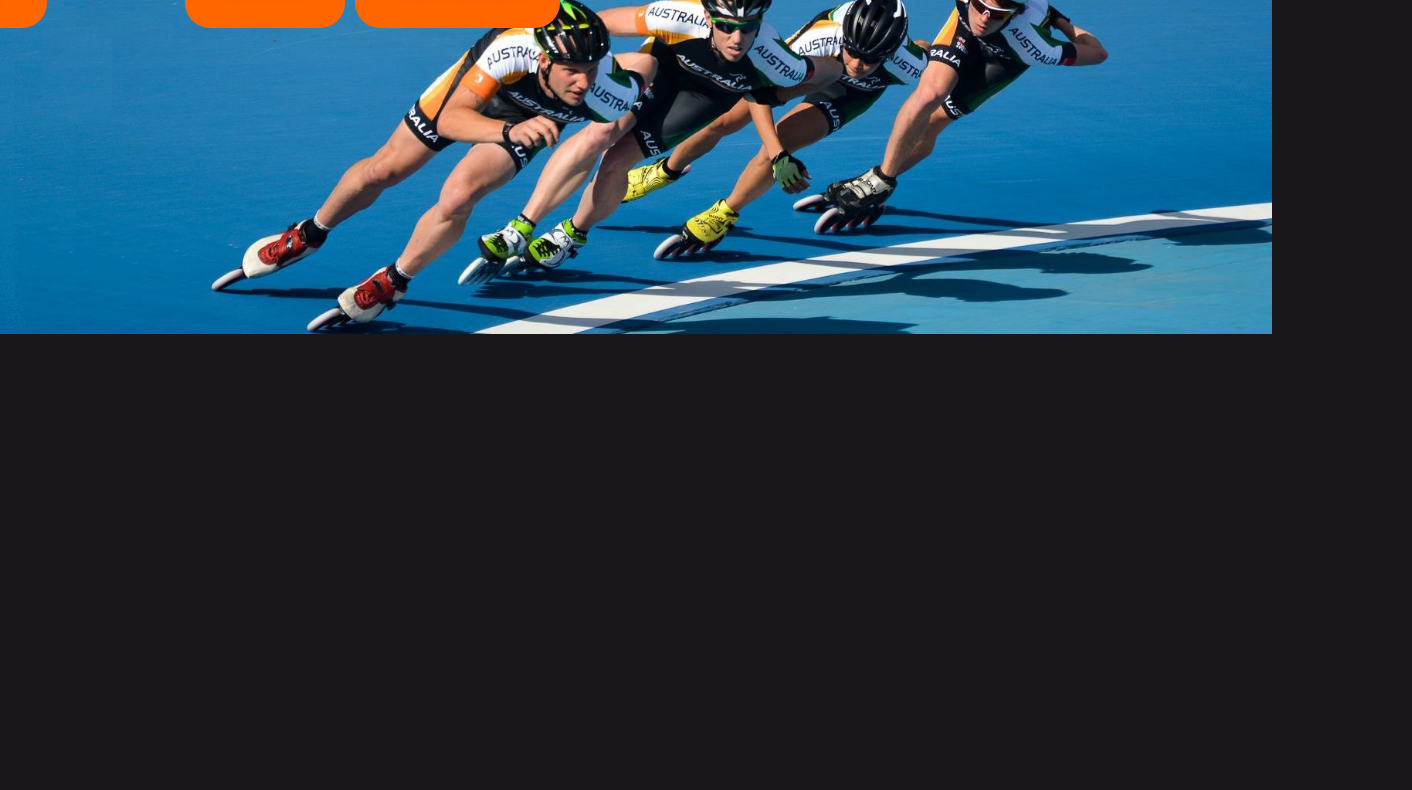
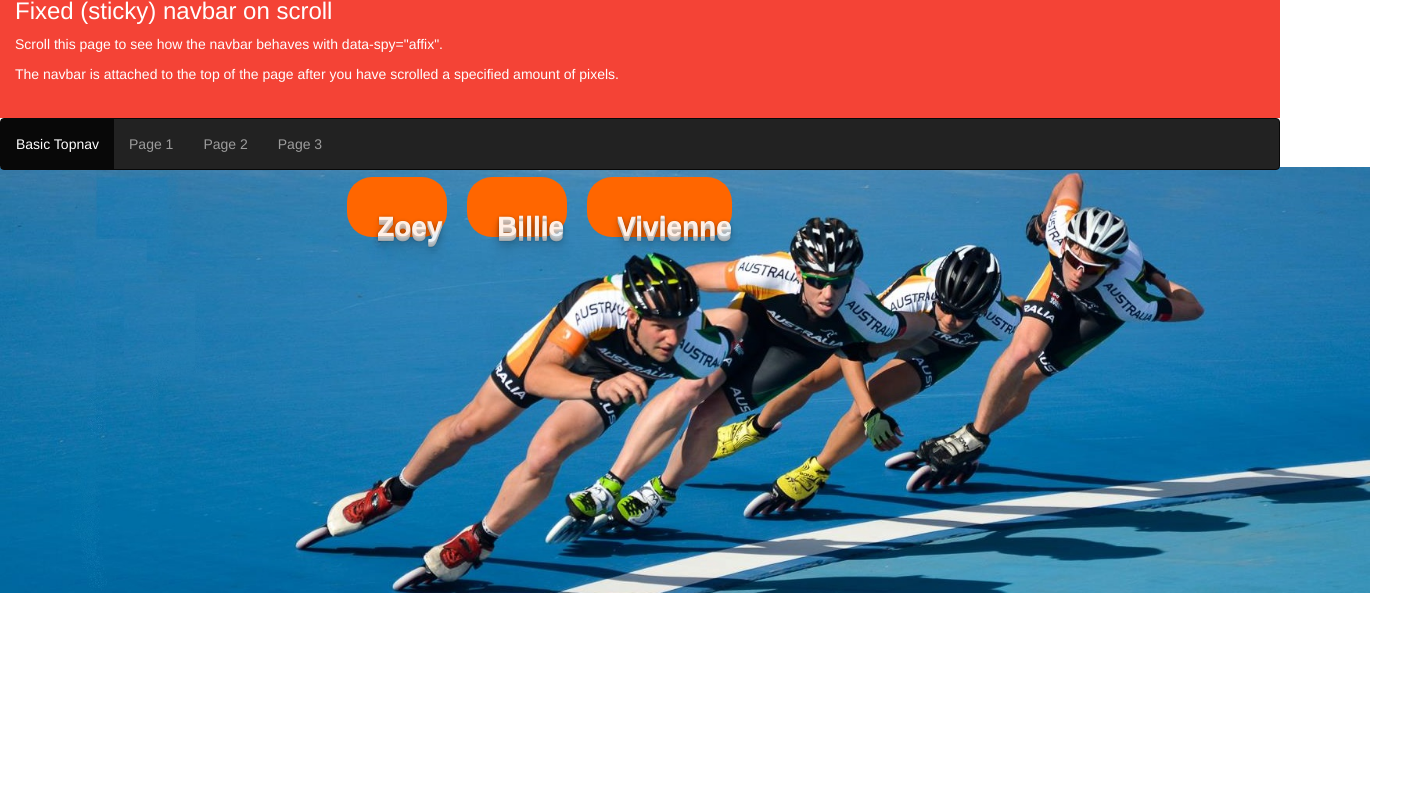
Before and after one commit to edstar99/edstar99.github.io, a plain HTML site: page index.html in a window 1280 px wide. Shown: the part 82-872 px from the top of the page, 1412 px wide, since content can reach past the window. Drawn offline with nearby package versions, Linux system fonts and the light colour scheme; grey boxes are pictures that could not be loaded.

Commit message:
getting there

```diff
--- a/index.html
+++ b/index.html
@@ -9,15 +9,30 @@
 <html>
 <head>
 
-
+<meta charset="utf-8">
+<meta name="viewport" content="width=device-width, initial-scale=1">
+<link rel="stylesheet" href="http://maxcdn.bootstrapcdn.com/bootstrap/3.3.6/css/bootstrap.min.css">
 <script src="https://ajax.googleapis.com/ajax/libs/jquery/1.12.2/jquery.min.js"></script>
+<script src="http://maxcdn.bootstrapcdn.com/bootstrap/3.3.6/js/bootstrap.min.js"></script>
 
 <style>
+body{
+    overflow-x: hidden;
+}
+
+.affix {
+    top: 0;
+    width: 100%;
+}
+
+.affix + .container-fluid {
+    padding-top: 70px;
+}
+
 .check{
 
-    margin:-1% -10%;
+    margin:-3% -3%;
     width: 110%;
-    left: -100px;
     height: 3000px;
     background-image: url('10518308_10154710135140234_5676369808346035648_o.jpg');
     background-repeat: no-repeat;
@@ -26,6 +41,13 @@
 
 
 }
+.check2{
+
+    margin:2.5% 3%;
+    width: 100%;
+
+}
+
 .fixed-ratio-resize { /* basic responsive img */
 	width: 110%;
       margin:0px;
@@ -36,7 +58,7 @@
 }
 
 .txt {
-   position: absolute;
+
    opacity: 0.9;
    left: 40px;
    top: 30px;
@@ -54,13 +76,12 @@
 
 .divBillie{
 
-    position: fixed;
+
     border-radius: 25px;
     opacity: 1.0;
-    left: 180px;
     width: 100px;
     height: 50px;
-    margin: 5px;
+    margin: 10px;
     float: left;
     padding: 30px;
     text-align: center;
@@ -68,12 +89,13 @@
 }
 .divZoey{
 
-    position: absolute;
+
     border-radius: 25px;
     opacity: 1.0;
+    left: 10px;
     width: 100px;
     height: 50px;
-    margin: 5px;
+    margin: 10px;
     float: left;
     padding: 30px;
     text-align: center;
@@ -81,13 +103,13 @@
 }
 .divVivienne{
 
-    position: absolute;
+
     border-radius: 25px;
     opacity: 1.0;
     width: 145px;
     left: 350px;
     height: 50px;
-    margin: 5px;
+    margin: 10px;
     float: left;
     padding: 30px;
     text-align: center;
@@ -97,12 +119,31 @@
 </style>
 </head>
 <body bgcolor="#1A171B">
+
+<div class="container-fluid" style="background-color:#F44336;color:#fff;height:200px;">
+  <h1>Bootstrap Affix Example</h1>
+  <h3>Fixed (sticky) navbar on scroll</h3>
+  <p>Scroll this page to see how the navbar behaves with data-spy="affix".</p>
+  <p>The navbar is attached to the top of the page after you have scrolled a specified amount of pixels.</p>
+</div>
+
+<nav class="navbar navbar-inverse" data-spy="affix" data-offset-top="197">
+  <ul class="nav navbar-nav">
+    <li class="active"><a href="#">Basic Topnav</a></li>
+    <li><a href="#">Page 1</a></li>
+    <li><a href="#">Page 2</a></li>
+    <li><a href="#">Page 3</a></li>
+  </ul>
+</nav>
+
+
 <div class="check">
-<div>
+<div class="check2">
 <div id="dividZoey" class="divZoey">
      <div id="txtidZoey" class="txt">Zoey</div>
      <iframe id="frameidZoey" width="0" height="0" style="border: none;" src="https://api.thingspeak.com/channels/118941/charts/2"></iframe>
-</div>
+</div></div>
+
 
 <div id="dividBillie" class="divBillie">
      <div id="txtidBillie" class="txt" >Billie</div>
@@ -114,7 +155,7 @@
     <iframe id="frameidVivienne" width="0" height="0" style="border: none;" src="https://api.thingspeak.com/channels/3/charts/1"></iframe>
 
 </div>
-
+</div>
 
 <script>
 
```
Also changed, not shown: 10518308_10154710135140234_56763698083dd46035648_o.jpg (added), 13479524_10154025262705129_219927647_n.png (added), 47658_10153814691180129_3839091996173679679_n.jpg (added).
